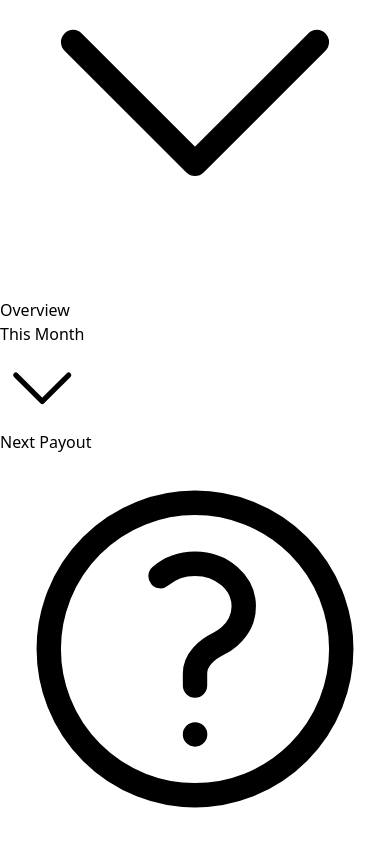
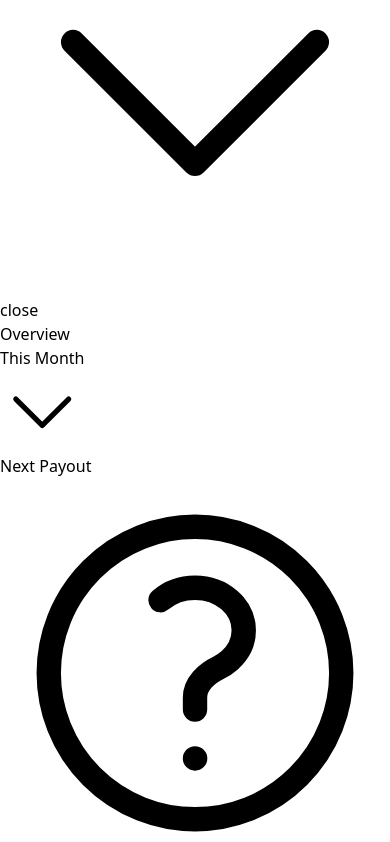
Before and after one commit to devxshubham/dukan-dashboard-clone, a React (Vite) app: page / in a window 390 px wide. Shown: the part 2959-3801 px from the top of the page. Built offline with nearby package versions, Linux system fonts and the light colour scheme.

Commit message:
made sidebar responsive

```diff
--- a/src/App.jsx
+++ b/src/App.jsx
@@ -1,8 +1,8 @@
-import { RecoilRoot } from "recoil"
+import { RecoilRoot, useRecoilValue } from "recoil"
 
-import { Navbar } from "./components/navbar"
-import { Content } from "./components/Content"
+import { Layout } from "./Layout"
 import { SideBar } from "./components/sidebar"
+
 
 
 function App() {
@@ -13,11 +13,7 @@ function App() {
       <RecoilRoot>
       <div className="flex">
           <SideBar></SideBar>
-          <div>
-            <Navbar></Navbar>
-            <Content></Content>
-            <div className="text-center text-gray-500 m-5">Made by <a className="underline font-bold " target="_blank" href="https://twitter.com/devxshubham">Shubham Dev</a></div>
-          </div>
+          <Layout></Layout>
       </div>
       </RecoilRoot>
     </>
--- /dev/null
+++ b/src/Layout.jsx
@@ -0,0 +1,10 @@
+import { Navbar } from "./components/navbar"
+import { Content } from "./components/Content"
+
+export const Layout = ()=>{
+    return <div >
+        <Navbar></Navbar>
+        <Content></Content>
+        <div className="text-center text-gray-500 m-5">Made by <a className="underline font-bold " target="_blank" href="https://twitter.com/devxshubham">Shubham Dev</a></div>
+    </div>
+}
--- a/src/components/Content.jsx
+++ b/src/components/Content.jsx
@@ -3,8 +3,15 @@ import { RevenueCard } from "./revenueCard"
 import { TableSearch } from "./TableSearch"
 import { TransactionTable } from "./TransactionTable"
 
+import { isOpenAtom } from "../store/atom/isOpenAtom"
+import { useRecoilValue } from "recoil"
+
 export const Content = () => {
-    return <main className="flex flex-col gap-8 p-3">
+    const isOpen = useRecoilValue(isOpenAtom)
+
+    return <main className={`flex flex-col gap-8 p-3
+
+        `}>
         <div className="flex justify-between items-center mb-5">
             <h5 className="text-xl font-medium">Overview</h5>
             <button className="flex border rounded font-l py-[6px] px-[14px] text-[#4D4D4D] gap-3">
--- a/src/components/navbar.jsx
+++ b/src/components/navbar.jsx
@@ -1,15 +1,17 @@
 import {useRecoilState} from 'recoil'
-import { sideAtom } from '../store/atom/sideAtom'
+import { isOpenAtom } from '../store/atom/isOpenAtom'
 
 
 export const Navbar = () => {
-    const [ side , setSide ] = useRecoilState(sideAtom)
-    return <header className="flex justify-between px-8 py-3 border-b">
+    const [ isOpen, setOpen ] = useRecoilState(isOpenAtom)
+    return <header className={`flex justify-between px-8 py-3 border-b
+        ${ isOpen ? "opacity-50" : "opacity-100"}
+    `}>
         <div className="flex items-center  gap-3">
             <button className=" lg:hidden">
             <svg xmlns="http://www.w3.org/2000/svg" fill="none" viewBox="0 0 24 24" strokeWidth={1.5} stroke="currentColor" className="w-6 h-6"
              onClick={() => {
-                (side==true) ? setSide(false) : setSide(true) ;
+                setOpen( !isOpen );
              }}>
                 <path strokeLinecap="round" strokeLinejoin="round" d="M3.75 6.75h16.5M3.75 12h16.5m-16.5 5.25h16.5" />
             </svg>
@@ -40,6 +42,15 @@ export const Navbar = () => {
                 </svg>
 
             </div>
+
         </div>
+        <button className={`absolute right-1 top-1 border-2 border-black   rounded
+            ${ isOpen
+                ? "absolute"
+                : "hidden"
+            }`}
+            onClick={()=>{
+                setOpen(false)
+            }}>close</button>
     </header>
 }
--- a/src/components/sidebar.jsx
+++ b/src/components/sidebar.jsx
@@ -1,10 +1,17 @@
 import { useRecoilValue } from "recoil"
-import { sideAtom } from "../store/atom/sideAtom"
+import { isOpenAtom } from "../store/atom/isOpenAtom"
 
 export const SideBar = () => {
-    const side = useRecoilValue(sideAtom)
+    const isOpen = useRecoilValue(isOpenAtom)
 
-    return <div className={`${(side%2==0) ? "flex" : "hidden lg:flex"} flex-col transition-all ease-in duration-900 delay-0 static lg:sticky top-0 left-0 bottom-0 justify-between h-[100dvh] min-w-[224px] py-[16px] px-[10px] bg-[#1E2640] text-white`}>
+    return <div
+        className={` lg:flex flex-col transition-all ease-in duration-900 delay-0 absolute top-0 left-0 bottom-0 justify-between h-[100dvh] min-w-[224px] py-[16px] px-[10px] bg-[#1E2640] text-white
+            ${ isOpen
+                ? "absolute"
+                : "hidden sticky"
+
+            }
+        `}>
         <div className="flex flex-col gap-6">
             <div className="flex justify-between w-fit mx-auto items-center gap-3">
                 <div className="w-[40px] h-[40px] m-[.1px]">
--- /dev/null
+++ b/src/store/atom/isOpenAtom.jsx
@@ -0,0 +1,6 @@
+import {atom} from 'recoil'
+
+export const isOpenAtom = atom({
+    key : 'isOpenAtom',
+    default : false
+})
--- a/src/store/atom/sideAtom.jsx
+++ /dev/null
@@ -1,6 +0,0 @@
-import {atom} from 'recoil'
-
-export const sideAtom = atom({
-    key : 'sideAtom',
-    default : true
-})
```
